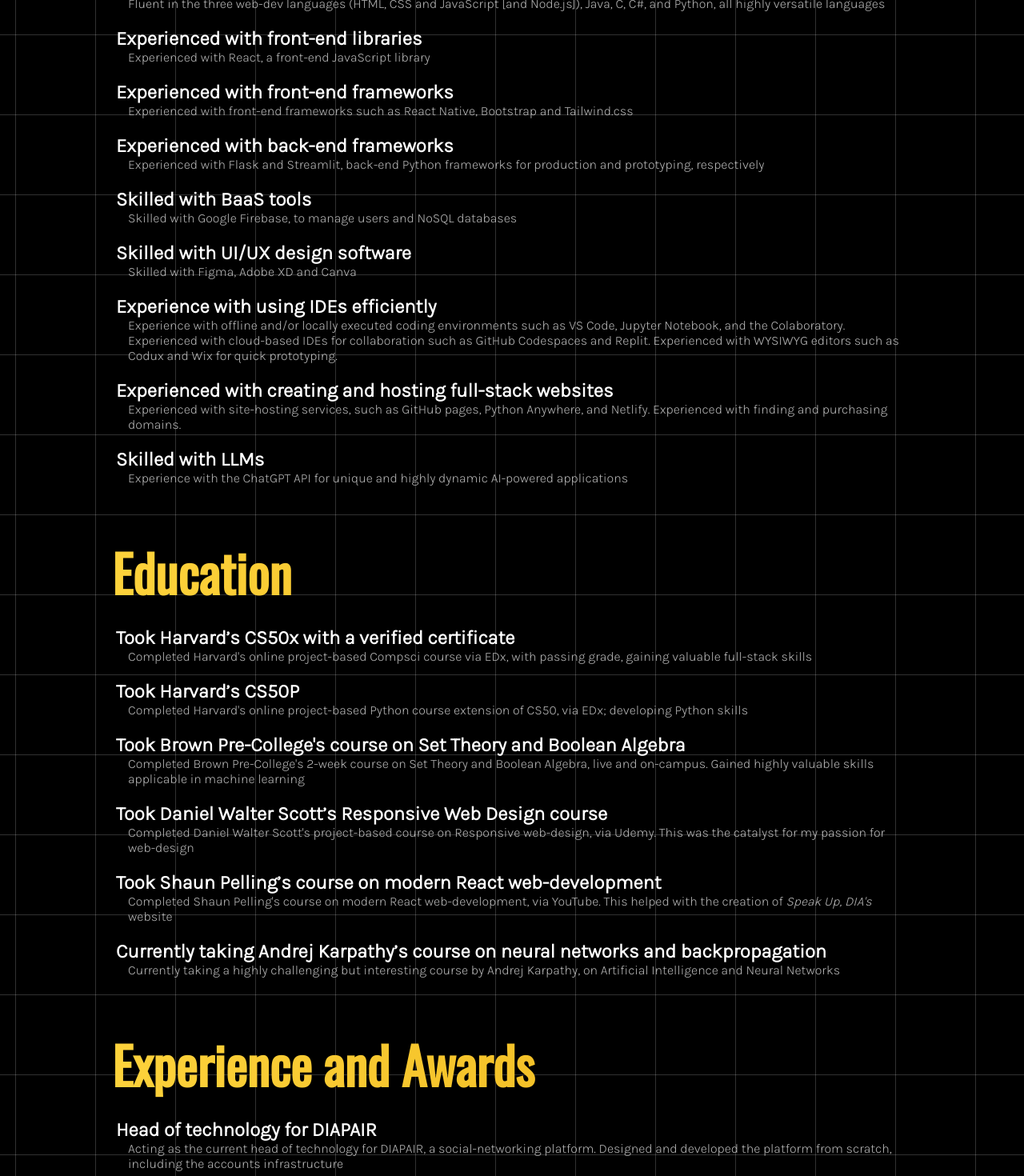
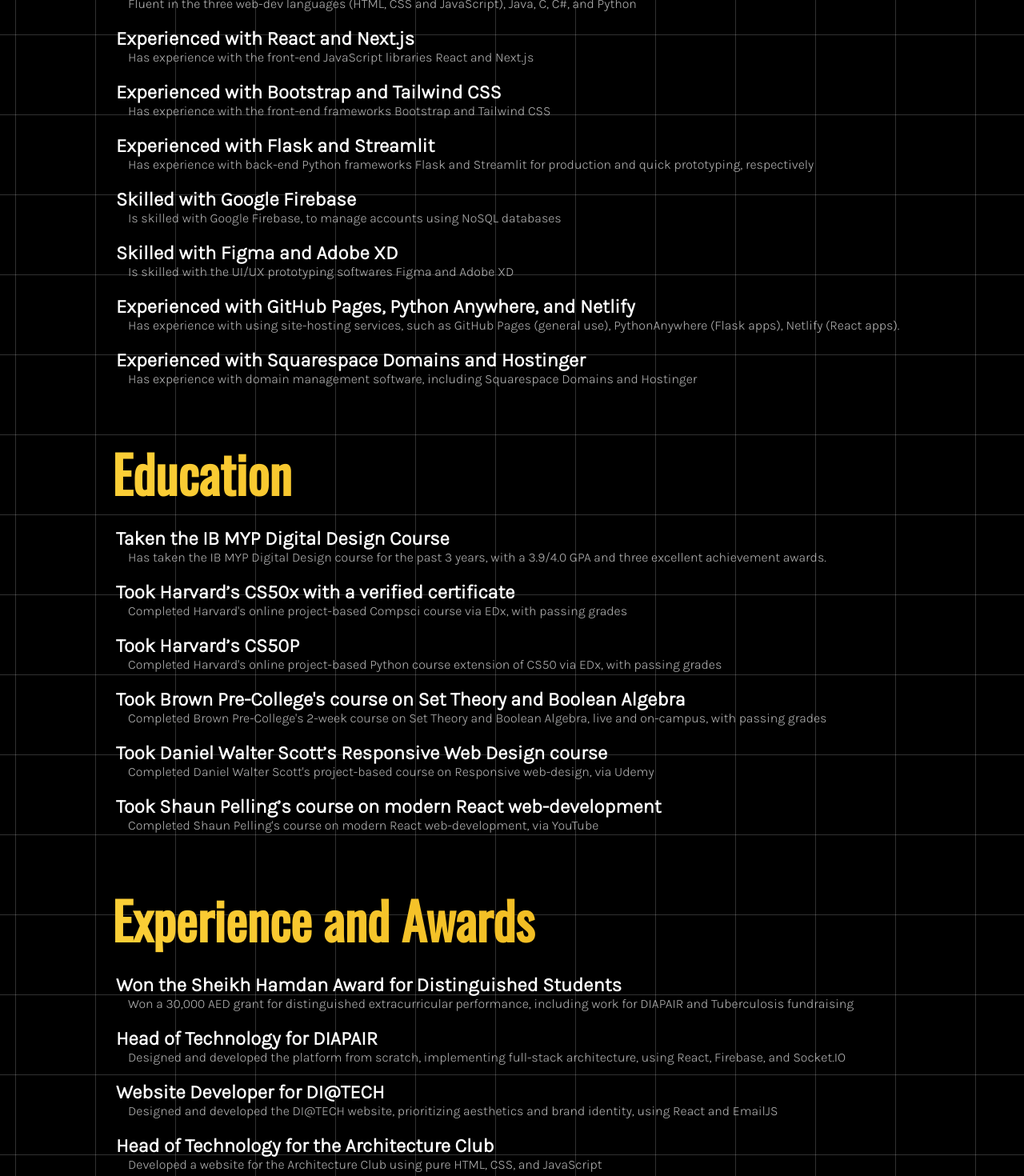
Before and after one commit to hafideledath/hafid-portfolio, a React (Create React App) app: page / in a window 1280 px wide. Shown: the part 2580-4050 px from the top of the page at 80% size. Built offline with nearby package versions, Linux system fonts and the light colour scheme.

Commit message:
updated resume

```diff
--- a/src/Resume.js
+++ b/src/Resume.js
@@ -5,125 +5,104 @@
     <div className="Resume">
         <h2>Skills</h2>
 
-        <h3>Fluent in 7 relevant languages</h3>
-        <p>Fluent in the three web-dev languages (HTML, CSS and JavaScript [and Node.js]), Java, C, C#, and Python, all highly versatile languages</p>
+        <h3>Fluent in Python, Java, C, C#, JavaScript, HTML, CSS</h3>
+        <p>Fluent in the three web-dev languages (HTML, CSS and JavaScript), Java, C, C#, and Python</p>
 
-        <h3>Experienced with front-end libraries</h3>
-        <p>Experienced with React, a front-end JavaScript library</p>
+        <h3>Experienced with React and Next.js</h3>
+        <p>Has experience with the front-end JavaScript libraries React and Next.js</p>
 
-        <h3>Experienced with front-end frameworks</h3>
-        <p>Experienced with front-end frameworks such as React Native, Bootstrap and Tailwind.css</p>
+        <h3>Experienced with Bootstrap and Tailwind CSS</h3>
+        <p>Has experience with the front-end frameworks Bootstrap and Tailwind CSS</p>
 
-        <h3>Experienced with back-end frameworks</h3>
-        <p>Experienced with Flask and Streamlit, back-end Python frameworks for production and prototyping, respectively</p>
+        <h3>Experienced with Flask and Streamlit</h3>
+        <p>Has experience with back-end Python frameworks Flask and Streamlit for production and quick prototyping, respectively</p>
 
-        <h3>Skilled with BaaS tools</h3>
-        <p>Skilled with Google Firebase, to manage users and NoSQL databases</p>
+        <h3>Skilled with Google Firebase</h3>
+        <p>Is skilled with Google Firebase, to manage accounts using NoSQL databases</p>
 
-        <h3>Skilled with UI/UX design software</h3>
-        <p>Skilled with Figma, Adobe XD and Canva</p>
+        <h3>Skilled with Figma and Adobe XD</h3>
+        <p>Is skilled with the UI/UX prototyping softwares Figma and Adobe XD</p>
 
-        <h3>Experience with using IDEs efficiently</h3>
-        <p>Experience with offline and/or locally executed coding environments such as VS Code, Jupyter Notebook, and the Colaboratory. Experienced with cloud-based IDEs for collaboration such as GitHub Codespaces and Replit. Experienced with WYSIWYG editors such as Codux and Wix for quick prototyping.</p>
+        <h3>Experienced with GitHub Pages, Python Anywhere, and Netlify</h3>
+        <p>Has experience with using site-hosting services, such as GitHub Pages (general use), PythonAnywhere (Flask apps), Netlify (React apps).</p>
 
-        <h3>Experienced with creating and hosting full-stack websites</h3>
-        <p>Experienced with site-hosting services, such as GitHub pages, Python Anywhere, and Netlify. Experienced with finding and purchasing domains.</p>
-
-        <h3>Skilled with LLMs</h3>
-        <p>Experience with the ChatGPT API for unique and highly dynamic AI-powered applications</p>
+        <h3>Experienced with Squarespace Domains and Hostinger</h3>
+        <p>Has experience with domain management software, including Squarespace Domains and Hostinger</p>
 
 
         <h2>Education</h2>
 
+        <h3>Taken the IB MYP Digital Design Course</h3>
+        <p>Has taken the IB MYP Digital Design course for the past 3 years, with a 3.9/4.0 GPA and three excellent achievement awards.</p>
+
         <h3>Took Harvard’s CS50x with a verified certificate</h3>
-        <p>Completed Harvard's online project-based Compsci course via EDx, with passing grade, gaining valuable full-stack skills</p>
+        <p>Completed Harvard's online project-based Compsci course via EDx, with passing grades</p>
 
         <h3>Took Harvard’s CS50P</h3>
-        <p>Completed Harvard's online project-based Python course extension of CS50, via EDx; developing Python skills</p>
+        <p>Completed Harvard's online project-based Python course extension of CS50 via EDx, with passing grades</p>
 
         <h3>Took Brown Pre-College's course on Set Theory and Boolean Algebra</h3>
-        <p>Completed Brown Pre-College's 2-week course on Set Theory and Boolean Algebra, live and on-campus. Gained highly valuable skills applicable in machine learning</p>
+        <p>Completed Brown Pre-College's 2-week course on Set Theory and Boolean Algebra, live and on-campus, with passing grades</p>
 
         <h3>Took Daniel Walter Scott’s Responsive Web Design course</h3>
-        <p>Completed Daniel Walter Scott's project-based course on Responsive web-design, via Udemy. This was the catalyst for my passion for web-design</p>
+        <p>Completed Daniel Walter Scott's project-based course on Responsive web-design, via Udemy</p>
 
         <h3>Took Shaun Pelling’s course on modern React web-development</h3>
-        <p>Completed Shaun Pelling's course on modern React web-development, via YouTube. This helped with the creation of <i>Speak Up, DIA's</i> website</p>
-
-        <h3>Currently taking Andrej Karpathy’s course on neural networks and backpropagation</h3>
-        <p>Currently taking a highly challenging but interesting course by Andrej Karpathy, on Artificial Intelligence and Neural Networks</p>
+        <p>Completed Shaun Pelling's course on modern React web-development, via YouTube</p>
 
 
         <h2>Experience and Awards</h2>
 
-        <h3>Head of technology for DIAPAIR</h3>
-        <p>Acting as the current head of technology for DIAPAIR, a social-networking platform. Designed and developed the platform from scratch, including the accounts infrastructure</p>
+        <h3>Won the Sheikh Hamdan Award for Distinguished Students</h3>
+        <p>Won a 30,000 AED grant for distinguished extracurricular performance, including work for DIAPAIR and Tuberculosis fundraising</p>
 
-        <h3>Website developer for DI@TECH</h3>
-        <p>Currently in the PR department of DI@TECH; chiefly responsible for the creation of the DI@TECH website</p>
+        <h3>Head of Technology for DIAPAIR</h3>
+        <p>Designed and developed the platform from scratch, implementing full-stack architecture, using React, Firebase, and Socket.IO</p>
 
-        <h3>Head of technology for Mathletes</h3>
-        <p>Acting as the current head of technology for Mathletes, which involves working with the deputy head to design and create a relevant website</p>
+        <h3>Website Developer for DI@TECH</h3>
+        <p>Designed and developed the DI@TECH website, prioritizing aesthetics and brand identity, using React and EmailJS</p>
 
-        <h3>Head of technology for the Architecture Club</h3>
-        <p>Acting as the current head of technology for the Architecture club, which involves working with the deputy to create a unique and relevant website</p>
+        <h3>Head of Technology for the Architecture Club</h3>
+        <p>Developed a website for the Architecture Club using pure HTML, CSS, and JavaScript</p>
 
-        <h3>Head of teaching for CodeCrafters</h3>
-        <p>Acting as the current head of teaching for the CodeCrafters CCA</p>
+        <h3>Head of Teaching for CodeCrafters</h3>
+        <p>Coordinated with teachers to create weekly lesson plans to teach computer science concepts to middle school students</p>
 
-        <h3>Head of events for the AI Club</h3>
-        <p>Acting as the current head of events for DIA's AI Club</p>
+        <h3>Head of Events for the AI Club</h3>
+        <p>Collaborated with the Head of Public Relations to ideate and organize events hosted by the AI Club</p>
 
-        <h3>Head of technology for the Crochet Club</h3>
-        <p>Currently the head of technology for Crochet Club DIA, responsible for working with the deputy head to create a relevant website</p>
-
-        <h3>Got into the global round of the Uber Global Hackathon</h3>
-        <p>Participated in the team Code Crusaders, which got into the global round of the Uber Global Hackathon– placing top 3.8% of all 2500 competitors</p>
+        <h3>Global Finalist for the Uber Global Hackathon</h3>
+        <p>Got into the global round of the Uber Global Hackathon, placing in the top 3.8% of all 2500 competitors</p>
 
         <h3>Won DI@BYTE 2024</h3>
-        <p>Got first place in the year 9-12 category of DI@BYTE 2024 by implementing the solution for various problems with my partner, under time pressure</p>
+        <p>Placed first in the seniors category of DI@BYTE 2024 by implementing solutions for various LeetCode-style problems with my partner, under time pressure</p>
 
         <h3>Won DI@BYTE 2023</h3>
-        <p>Got first place in the backend category of DI@BYTE 2023 by designing and implementing a financial tracking app with my partner, under time pressure</p>
+        <p>Placed first in the backend category of DI@BYTE 2023 by designing and implementing a financial tracking app with my partner, under time pressure</p>
 
         <h3>Won the DI@TECH 2023 programming competition</h3>
-        <p>Got first place for the DI@TECH 2023 programming competition by implementing the solution to a variety of problems with my team, under time pressure</p>
+        <p>Placed first in the DI@TECH 2023 programming competition by implementing the solution to a variety of LeetCode-style problems with my team, under time pressure</p>
+
+        <h3>Programmed a web-application that helps train users for history bowls</h3>
+        <p>Programmed a web-application called the Historitron 6000, which asks the user random history questions, made using Flask</p>
+
+        <h3>Wrote a dynamic web-based article to raise awareness and funding for Tuberculosis treatment</h3>
+        <p>Wrote and programmed a web-based article with text that updates in real-time, to spread awareness and raise money for tuberculosis treatment in third-world countries</p>
 
         <h3>Developed a website showcasing poetry from student around DIA</h3>
         <p>Conceived, designed, developed and hosted a website for <i>Speak Up, DIA</i> using React, showcasing student-written poetry; set up analytics using Google Analytics</p>
 
-        <h3>Created three unique, themed developer portfolio pages</h3>
-        <p>Conceived, designed, developed and hosted three uniquely themed portfolio pages: one with the theme of puzzles (with Flask and Bootstrap), another with the theme of comic books and one with the theme of Y2K (both with React).</p>
-
-        <h3>Created a unique online resume for my literary skills</h3>
-        <p>Created a unique <a href="https://literature.hafideledath.com">literary resume</a> to stand out in terms of literary abilities.</p>
-
-        <h3>Created a WordPress blog to write about Compsci and English related content</h3>
-        <p>Created a <a href="https://hafideledath.wordpress.com">WordPress blog</a> to act as a platform to write about topics I'm passionate about, especially Compsci and English</p>
-
-        <h3>Developed a full-stack website demonstrating the Dubai Metro</h3>
-        <p>Conceived, designed, developed and hosted a full-stack website, using Flask, demonstrating the capabilities of the Dubai Metro</p>
-
-        <h3>Programmed a full-stack stock-market trading simulator</h3>
-        <p>Programmed a full-stack stock-market trading simulator using Flask, as part of Harvard's CS50x</p>
-
         <h3>Created ASCII UNO</h3>
-        <p>Conceived and programmed a Python-based terminal game in Python, simulating the card game UNO, with vibrant ASCII art representing cards. The game is played against a rudimentary AI and one version of the game involves GPT-3.5 turbo</p>
+        <p>Conceived and programmed a Python-based terminal game in Python, simulating the card game UNO using ASCII art, played against a rudimentary AI</p>
 
         <h3>Programmed Hafidopoly</h3>
-        <p>Conceived and programmed a Java-based Monopoly-inspired game, with a twist: the game is played locally within an IDE, and changes in the game are reflected real-time on a .md file, with beautifully styled ASCII art</p>
+        <p>Developed a text-based clone of Monopoly with an ASCII art interface in Java, using OOP</p>
 
         <h3>Developed a dynamic, multi-purpose Discord bot</h3>
-        <p>Convieved and developed a multi-purpose Discord bot using Node.js, which allows users to create their own commands, using a syntax I developed. It has a variety of functions, such as dynamic RESTful API data retrieval</p>
-
-        <h3>Awarded excellent achievement for MYP Digital Design in years 9 and 10</h3>
-        <p>Awarded excellent achievement for DD, for exceeding expectations in class</p>
+        <p>Convieved and developed a multi-purpose Discord bot using Node.js, which allows users to create their own commands, using a special syntax</p>
 
         <h3>Programmed an AI-powered celebrity simulator</h3>
         <p>Programmed an AI-powered celebrity and historical figure simulator using OpenAI's GPT-3.5 turbo API</p>
-
-        <h3>Created 5 front-end projects as part of Daniel Walter Scott's course</h3>
-        <p>Created a variety of static websites as part of Daniel Walter Scott's web-design course</p>
 
         <h3>Programmed a full-stack Yahoo Search clone</h3>
         <p>Programmed a full-stack clone of the Yahoo Search engine using Flask, complete with real-time weather and time data, and search autocompletion</p>
@@ -132,16 +111,16 @@
         <p>Conceived, designed and developed a 2D education RPG game, named 'Duck Debugger', using the Unity Game Engine and programmed in C#</p>
 
 
-        <h2>Projects</h2>
-
-        <h3>Portfolio website – hafideledath.com</h3>
-        <p>The website you're on right now</p>
+        <h2>Links / References</h2>
 
         <h3>DIAPAIR website – diapair.org</h3>
         <p>A DIA social networking platform named DIAPAIR</p>
 
         <h3>DI@TECH website – dia-tech.org</h3>
         <p>The website for a DIA-organized hackathon named DI@TECH</p>
+
+        <h3>Historitron 6000 - https://tinyurl.com/historitron</h3>
+        <p>A web-based application that asks the user random history questions</p>
 
         <h3>Speak up, DIA – poetry.hafideledath.com</h3>
         <p>A website showcasing a book I've published, highlighting my interest in poetry</p>
@@ -152,6 +131,9 @@
         <h3>Interactive article demo – tuberculosis.hafideledath.com</h3>
         <p>An interactive article idea, intended to raise money for tuberculosis treatment</p>
 
+        <h3>Duck Debugger – https://hafideledath.itch.io/duck-debugger</h3>
+        <p>An educational RPG game that teaches players to program</p>
+
     </div>
   );
 }
```
